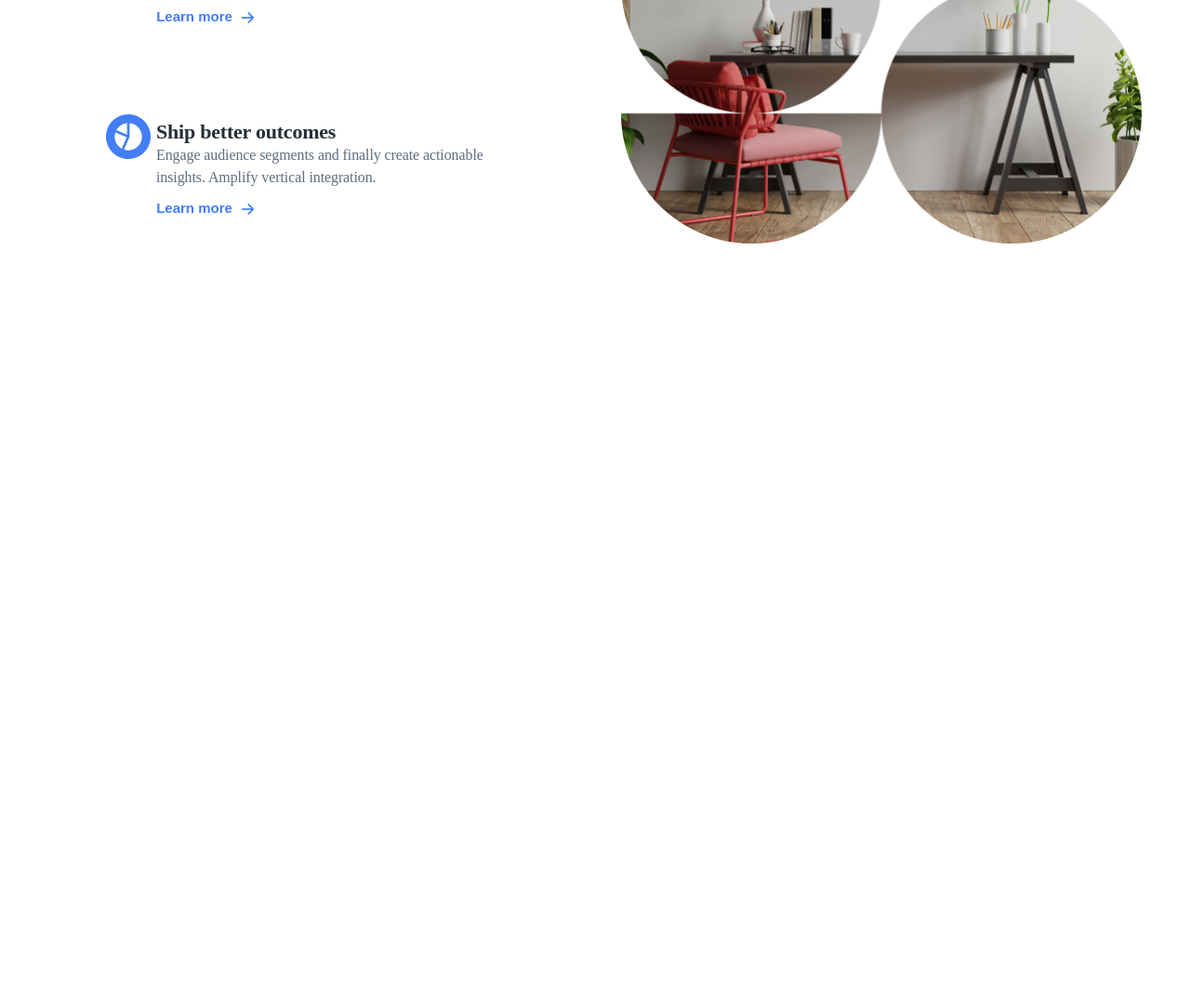
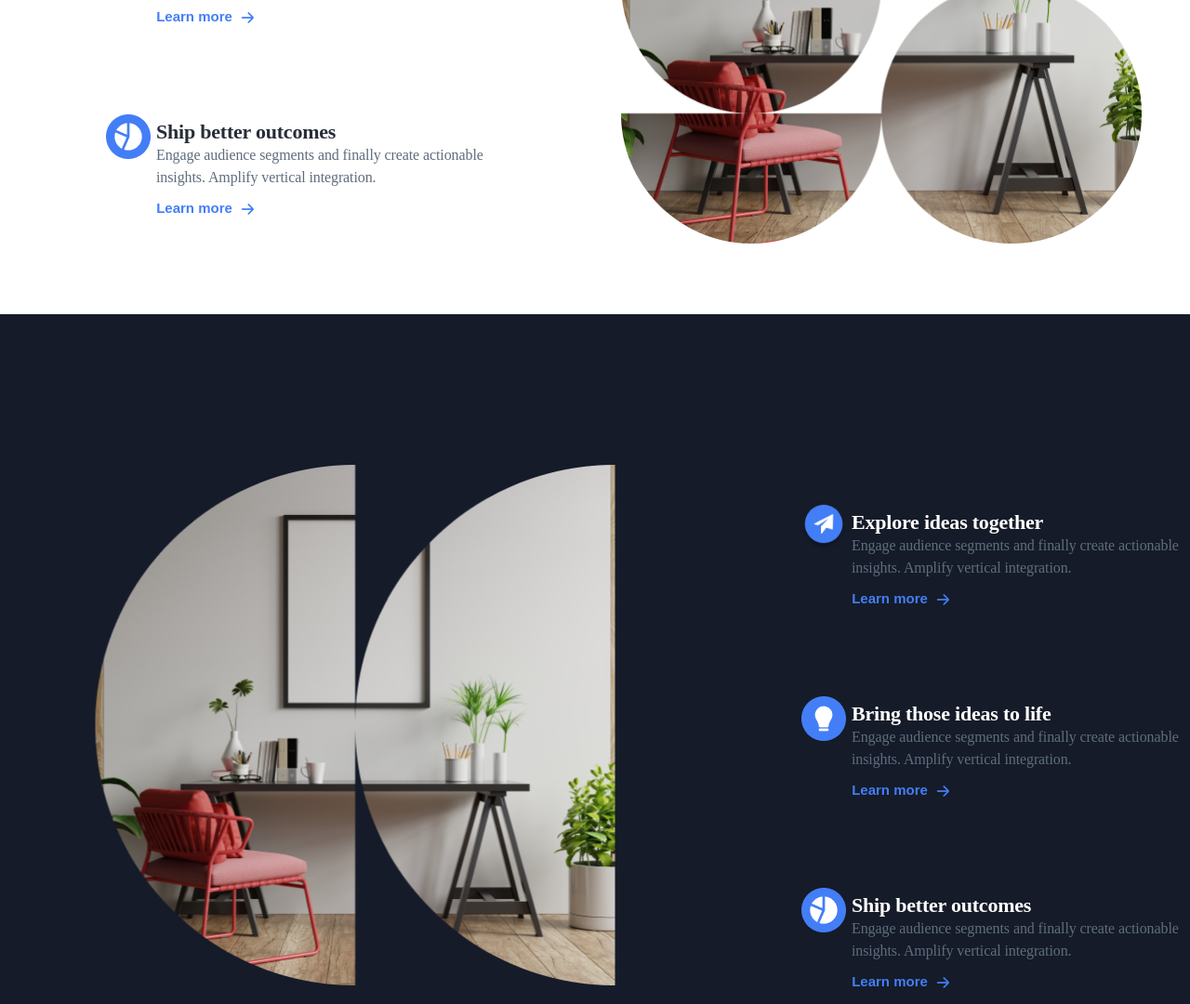
Before and after one commit to MiguelGT1/SuperchargedWorkflow-Projeto, a plain HTML site: page index.html in a window 1280 px wide. Shown: the part 2147-3227 px from the top of the page at 93% size. Before the commit the page ends 2409 px from the top, so only its background shows below. Drawn offline with nearby package versions, Linux system fonts and the light colour scheme.

Commit message:
Section4_adicionada!

```diff
--- a/index.html
+++ b/index.html
@@ -116,7 +116,7 @@
             <button><a href="#">Learn more<img src="/assets/seta.png" alt="icones"></a></button>
         </div>
 
-          <!--CARD 3-->
+        <!--CARD 3-->
           <div class="card3-section3">
             <img class="icone-section3" src="/assets/ICONE3section3.png" alt="icones">
             <h1>Ship better outcomes</h1>
@@ -124,10 +124,45 @@
             <button><a href="#">Learn more<img src="/assets/seta.png" alt="icones"></a></button>
         </div>
 
+        <!--IMAGEM SEC 3-->
         <img class="moveis" src="/assets/Right.png" alt="">
     </section>
 
 
+    <!--SECTION 4-->
+
+    <div class="meio"></div>
+    <!--IMAGEM SEC 4-->
+    <img class="imagem-sec4" src="/assets/PhotoSEC4.png" alt="imagem">
+
+
+    <!--CARDS SEC 4-->
+    <section class="card-section4">
+        <!--CARD 1-->
+        <div class="card1-section3">
+            <img class="icone-section3" src="/assets/ICONE1section3.png" alt="icones">
+            <h1>Explore ideas together</h1>
+            <p>Engage audience segments and finally create actionable insights. Amplify vertical integration.</p>
+            <button><a href="#">Learn more<img src="/assets/seta.png" alt="icones"></a></button>
+        </div>
+
+        <!--CARD 2-->
+        <div class="card2-section3">
+            <img class="icone-section3" src="/assets/ICONE2section3.png" alt="icones">
+            <h1>Bring those ideas to life</h1>
+            <p>Engage audience segments and finally create actionable insights. Amplify vertical integration.</p>
+            <button><a href="#">Learn more<img src="/assets/seta.png" alt="icones"></a></button>
+        </div>
+
+        <!--CARD 3-->
+          <div class="card3-section3">
+            <img class="icone-section3" src="/assets/ICONE3section3.png" alt="icones">
+            <h1>Ship better outcomes</h1>
+            <p>Engage audience segments and finally create actionable insights. Amplify vertical integration.</p>
+            <button><a href="#">Learn more<img src="/assets/seta.png" alt="icones"></a></button>
+        </div>
+
+    </section>
 
 </body>
 
--- a/style.css
+++ b/style.css
@@ -1063,3 +1063,47 @@ body {
     left: 668px;
     top: 261px;
 }
+
+/*FIM SEC 3*//*FIM SEC 3*/
+
+
+
+/*SECTION 4*//*SECTION 4*/
+
+.meio {
+    display: flex;
+    flex-direction: column;
+    justify-content: center;
+    align-items: center;
+    padding: 0px;
+    isolation: isolate;
+    position: relative;
+    width: 1440px;
+    height: 742px;
+    background: #151B28;
+    top: 516px;
+
+}
+
+.imagem-sec4{
+    position: absolute;
+    width: 560px;
+    height: 560px;
+    flex: none;
+    order: 0;
+    align-self: stretch;
+    flex-grow: 1;
+    left: 102px;
+    margin-top: -64px;
+}
+
+.card-section4{
+    position: absolute;
+    left: 668px;
+    top: 2420px;
+    margin-left: 80px;
+}
+
+.card-section4 h1{
+    color: white;
+}
```
Also changed, not shown: assets/PhotoSEC4.png (added).
